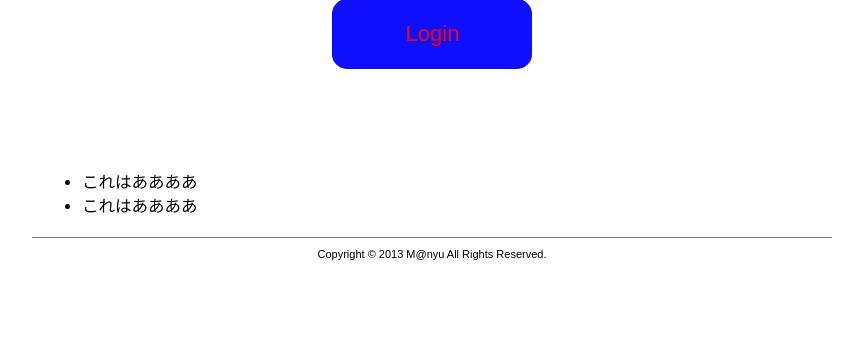
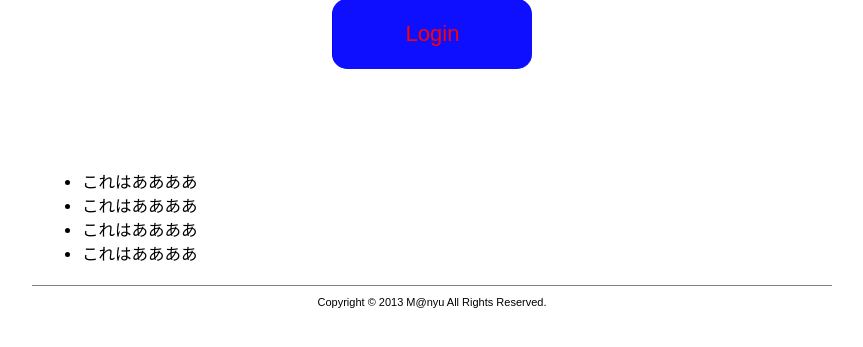
Before and after one commit to tera911/NFE, a PHP site: page /login.php in a window 1280 px wide. Shown: the part 162-509 px from the top of the page, without its empty margins (208-1071 px from the left). Run offline with PHP 8.4, Linux system fonts and the light colour scheme.

Commit message:
ComitTest,login.php

```diff
--- a/src/login.php
+++ b/src/login.php
@@ -84,6 +84,8 @@
             <ul>
                 <li>これはああああ</li>
                 <li>これはああああ</li>
+                <li>これはああああ</li>
+                <li>これはああああ</li>
             </ul>
         </div>
         <div id="footer">
```
